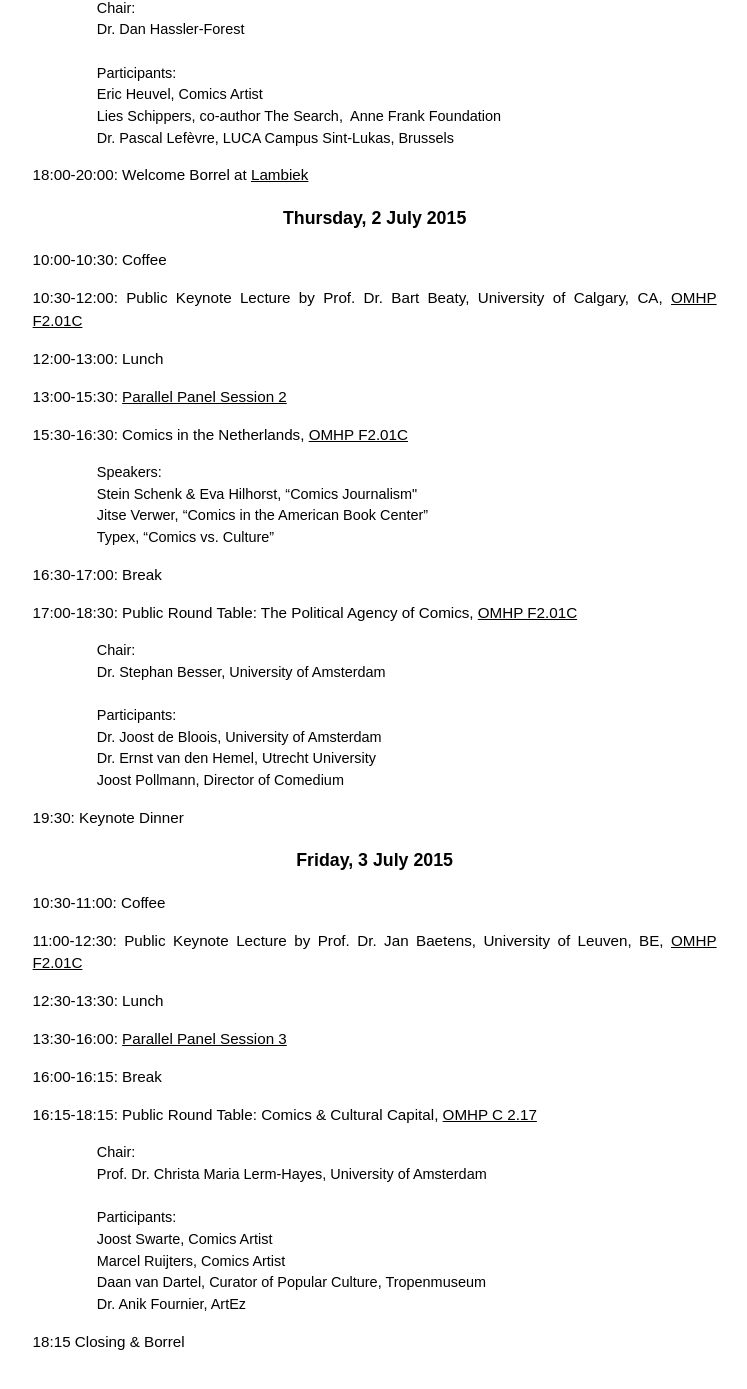
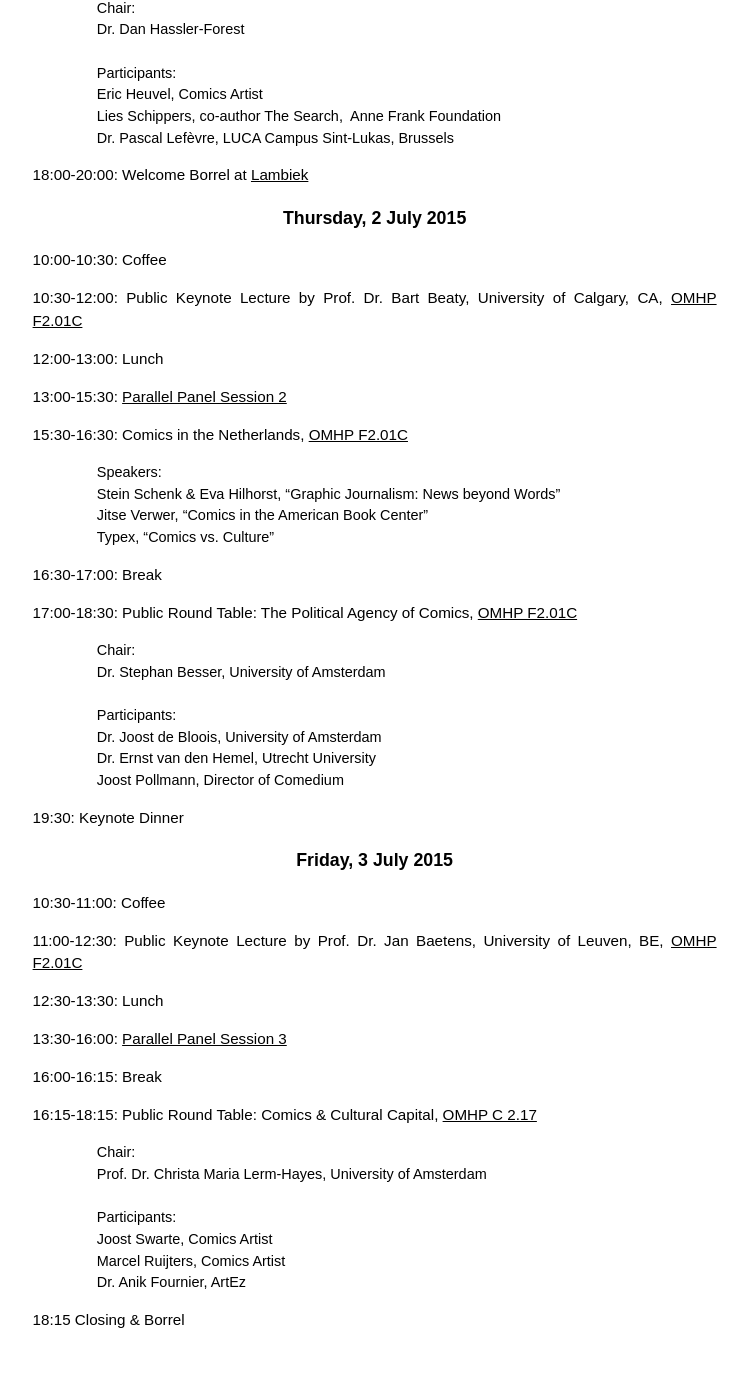
Before and after one commit to amsterdamcomics/amsterdamcomics.github.io, a Jekyll site: the page built from schedule.md, in a window 1280 px wide and 1400 px high, scrolled down 608 px. Shown: the top 1389 px of the window, without its empty margins (347-1094 px from the left). Built offline with Jekyll 4.4.1, drawn with Linux system fonts in a browser that asks for light colours.

Commit message:
small fixes here and there

```diff
--- a/schedule.md
+++ b/schedule.md
@@ -57,7 +57,7 @@
 
 <pre>
 		Speakers:
-		Stein Schenk & Eva Hilhorst, “Comics Journalism"
+		Stein Schenk & Eva Hilhorst, “Graphic Journalism: News beyond Words”
 		Jitse Verwer, “Comics in the American Book Center”
 		Typex, “Comics vs. Culture”
 </pre>
@@ -100,7 +100,6 @@
 		Participants:
 		Joost Swarte, Comics Artist
 		Marcel Ruijters, Comics Artist
-		Daan van Dartel, Curator of Popular Culture, Tropenmuseum
 		Dr. Anik Fournier, ArtEz
 </pre>
 
```
Also changed, not shown: index.md (+0 -1 lines), sessions.md (+9 -9 lines).
